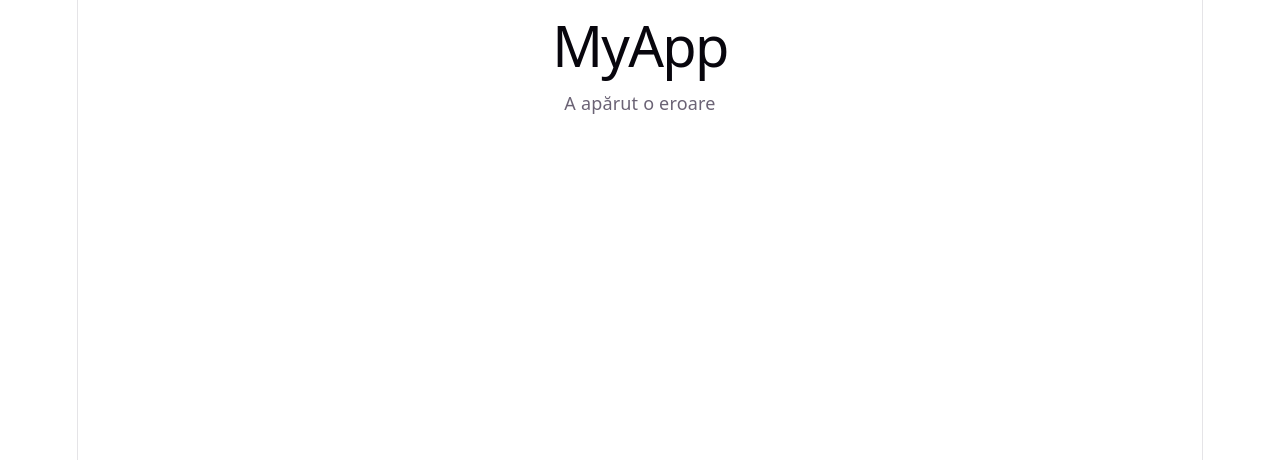
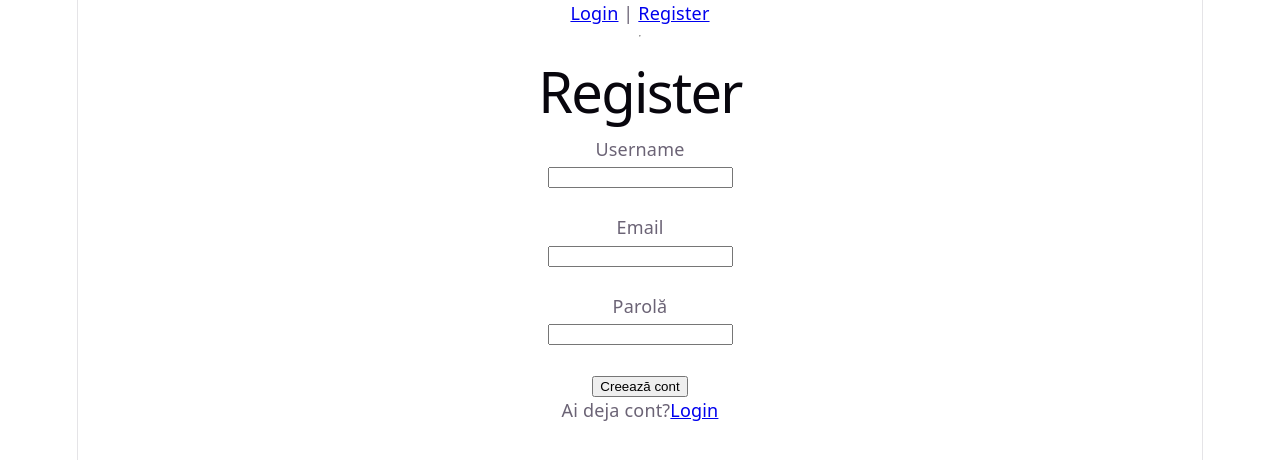
Before and after one commit to georgeviorel/frontendMyApp, a React (Vite) app: page /register in a window 1280 px wide. Shown: the top 460 px of the page. Built offline with nearby package versions, Linux system fonts and the light colour scheme; no server answers.

Commit message:
Complete JWT authentication flow

```diff
--- a/package.json
+++ b/package.json
@@ -12,7 +12,8 @@
   "dependencies": {
     "axios": "^1.21.1",
     "react": "^19.3.1",
-    "react-dom": "^19.3.1"
+    "react-dom": "^19.3.1",
+    "react-router-dom": "^7.18.6"
   },
   "devDependencies": {
     "@eslint/js": "^10.0.1",
--- a/src/App.jsx
+++ b/src/App.jsx
@@ -1,30 +1,42 @@
-import { useEffect, useState } from "react";
-import axios from "axios";
+import { BrowserRouter, Routes, Route, Link } from "react-router-dom";
+
+import Login from "./Login";
+import Register from "./Register";
 
 function App() {
-  const [message, setMessage] = useState("Nu am primit nimic încă");
 
-  useEffect(() => {
-    console.log("Pornesc cererea...");
+    return (
+        <BrowserRouter>
 
-    axios
-        .get("api/hello")
-        .then((response) => {
-          console.log("Răspuns primit:", response.data);
-          setMessage(response.data);
-        })
-        .catch((error) => {
-          console.error("EROARE:", error);
-          setMessage("A apărut o eroare");
-        });
-  }, []);
+            <nav>
+                <Link to="/login">Login</Link>
+                {" | "}
+                <Link to="/register">Register</Link>
+            </nav>
 
-  return (
-      <div>
-        <h1>MyApp</h1>
-        <p>{message}</p>
-      </div>
-  );
+            <hr />
+
+            <Routes>
+
+                <Route
+                    path="/"
+                    element={<Login />}
+                />
+
+                <Route
+                    path="/login"
+                    element={<Login />}
+                />
+
+                <Route
+                    path="/register"
+                    element={<Register />}
+                />
+
+            </Routes>
+
+        </BrowserRouter>
+    );
 }
 
 export default App;
--- /dev/null
+++ b/src/Login.jsx
@@ -0,0 +1,171 @@
+import { useState, useEffect } from "react";
+import axios from "axios";
+import { Link } from "react-router-dom";
+
+function Login() {
+
+    const [email, setEmail] = useState("");
+    const [password, setPassword] = useState("");
+    const [message, setMessage] = useState("");
+    const [profile, setProfile] = useState(null);
+
+    const loadProfile = async () => {
+
+        const token = localStorage.getItem("token");
+
+        if (!token) {
+            return;
+        }
+
+        try {
+
+            const response = await axios.get(
+                "/api/profile",
+                {
+                    headers: {
+                        Authorization: `Bearer ${token}`
+                    }
+                }
+            );
+
+            setProfile(response.data);
+
+        } catch (error) {
+
+            localStorage.removeItem("token");
+            setProfile(null);
+        }
+    };
+
+    const handleLogin = async (e) => {
+
+        e.preventDefault();
+
+        try {
+
+            const response = await axios.post(
+                "/api/auth/login",
+                {
+                    email,
+                    password
+                }
+            );
+
+            const token = response.data.token;
+
+            localStorage.setItem(
+                "token",
+                token
+            );
+
+            await loadProfile();
+
+            setMessage("Login reușit!");
+
+        } catch (error) {
+
+            setMessage(
+                "Email sau parolă invalidă"
+            );
+        }
+    };
+
+    const handleLogout = () => {
+
+        localStorage.removeItem("token");
+
+        setProfile(null);
+
+        setMessage("Delogat");
+
+        setEmail("");
+        setPassword("");
+    };
+
+    useEffect(() => {
+        loadProfile();
+    }, []);
+
+    return (
+        <div>
+
+            {!profile && (
+                <>
+                    <h1>Login</h1>
+
+                    <form onSubmit={handleLogin}>
+
+                        <div>
+                            <label>Email</label>
+                            <br />
+
+                            <input
+                                type="email"
+                                value={email}
+                                onChange={(e) =>
+                                    setEmail(e.target.value)
+                                }
+                            />
+                        </div>
+
+                        <br />
+
+                        <div>
+                            <label>Parolă</label>
+                            <br />
+
+                            <input
+                                type="password"
+                                value={password}
+                                onChange={(e) =>
+                                    setPassword(e.target.value)
+                                }
+                            />
+                        </div>
+
+                        <br />
+
+                        <button type="submit">
+                            Login
+                        </button>
+
+                    </form>
+                </>
+            )}
+
+            {profile && (
+
+                <div>
+
+                    <h2>
+                        Salut, {profile.username}!
+                    </h2>
+
+                    <p>
+                        Email: {profile.email}
+                    </p>
+
+                    <button
+                        type="button"
+                        onClick={handleLogout}
+                    >
+                        Logout
+                    </button>
+
+                </div>
+
+            )}
+
+            <p>{message}</p>
+            <p>
+                Nu ai cont?
+                <Link to="/register">
+                    Înregistrează-te
+                </Link>
+            </p>
+
+        </div>
+    );
+}
+
+export default Login;
--- /dev/null
+++ b/src/Register.jsx
@@ -0,0 +1,120 @@
+import { useState } from "react";
+import axios from "axios";
+import { Link, useNavigate } from "react-router-dom";
+
+function Register() {
+
+    const [username, setUsername] = useState("");
+    const [email, setEmail] = useState("");
+    const [password, setPassword] = useState("");
+    const [message, setMessage] = useState("");
+    const navigate = useNavigate();
+
+    const handleRegister = async (e) => {
+
+        e.preventDefault();
+
+        try {
+
+            const response = await axios.post(
+                "/api/auth/register",
+                {
+                    username,
+                    email,
+                    password
+                }
+            );
+
+            setMessage(response.data);
+
+            setMessage("Utilizator creat");
+
+            setTimeout(() => {
+                navigate("/login");
+            }, 2500);
+
+            setUsername("");
+            setEmail("");
+            setPassword("");
+
+        } catch (error) {
+
+            setMessage(
+                error.response?.data ||
+                "Eroare la înregistrare"
+            );
+        }
+    };
+
+    return (
+        <div>
+
+            <h1>Register</h1>
+
+            <form onSubmit={handleRegister}>
+
+                <div>
+                    <label>Username</label>
+                    <br />
+
+                    <input
+                        type="text"
+                        value={username}
+                        onChange={(e) =>
+                            setUsername(e.target.value)
+                        }
+                    />
+                </div>
+
+                <br />
+
+                <div>
+                    <label>Email</label>
+                    <br />
+
+                    <input
+                        type="email"
+                        value={email}
+                        onChange={(e) =>
+                            setEmail(e.target.value)
+                        }
+                    />
+                </div>
+
+                <br />
+
+                <div>
+                    <label>Parolă</label>
+                    <br />
+
+                    <input
+                        type="password"
+                        value={password}
+                        onChange={(e) =>
+                            setPassword(e.target.value)
+                        }
+                    />
+                </div>
+
+                <br />
+
+                <button type="submit">
+                    Creează cont
+                </button>
+
+            </form>
+
+            <p>{message}</p>
+
+            <p>
+                Ai deja cont?
+                <Link to="/login">
+                    Login
+                </Link>
+            </p>
+
+        </div>
+    );
+}
+
+export default Register;
--- a/vite.config.js
+++ b/vite.config.js
@@ -1,7 +1,15 @@
+import { defineConfig } from 'vite'
 import react from '@vitejs/plugin-react'
-import { defineConfig } from 'vite'
 
-// https://vite.dev/config/
 export default defineConfig({
   plugins: [react()],
+
+  server: {
+    proxy: {
+      '/api': {
+        target: 'http://localhost:8080',
+        changeOrigin: true
+      }
+    }
+  }
 })
```
Also changed, not shown: 1 other file (tests, documents, lock files or other folders).
